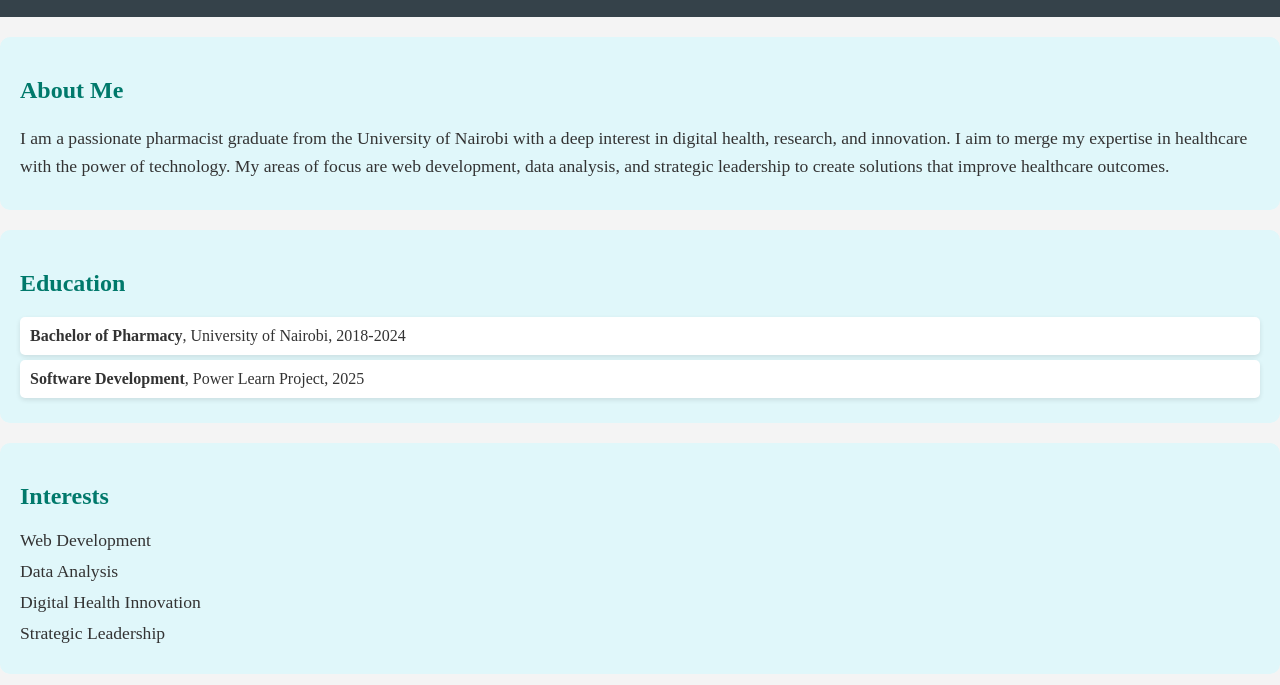
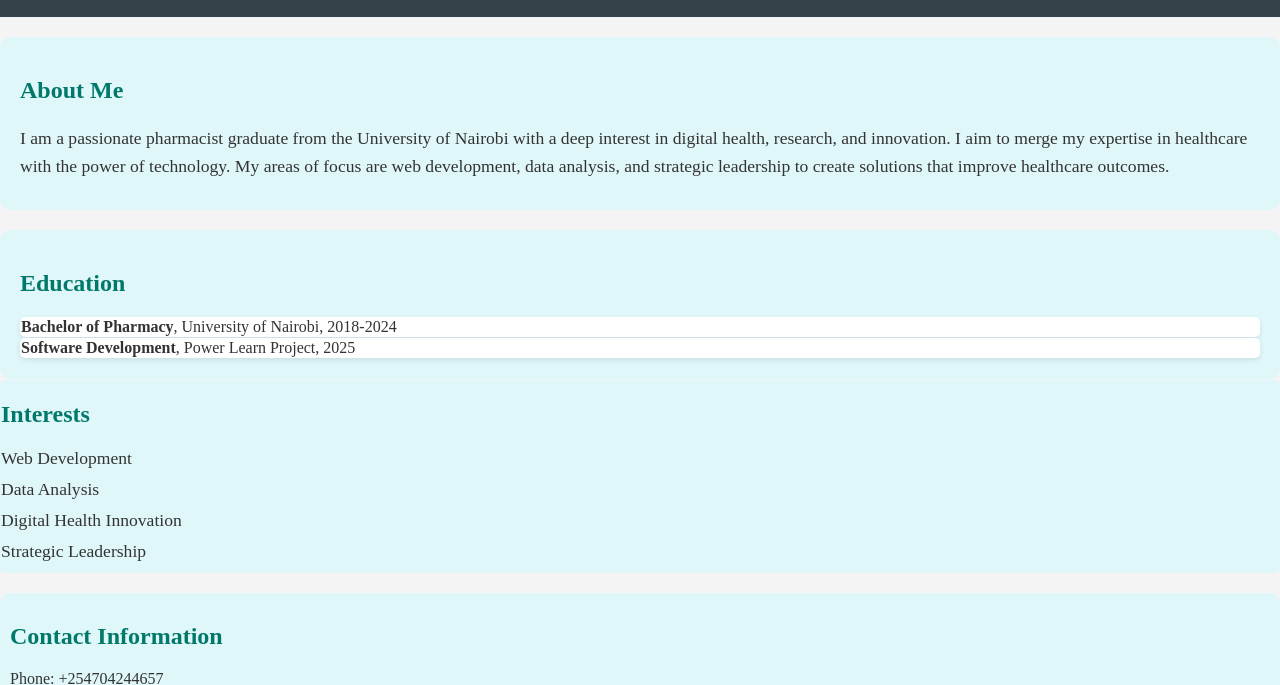
Before and after one commit to Luke-code2025/Portfolio-Hackathon, a plain HTML site: page index.html in a window 1280 px wide. Shown: the part 88-773 px from the top of the page. Drawn offline with Linux system fonts and the light colour scheme.

Commit message:
my portfolio

```diff
--- a/index.html
+++ b/index.html
@@ -28,8 +28,7 @@
             <li><strong>Software Development</strong>, Power Learn Project, 2025</li>
         </ul>
     </section>
-
-    <section id="interests">
+<section id="interests">
         <h2>Interests</h2>
         <ul>
             <li>Web Development</li>
@@ -37,13 +36,11 @@
             <li>Digital Health Innovation</li>
             <li>Strategic Leadership</li>
         </ul>
-    </section>
-
-    <section id="contact">
+    </section><section id="contact">
         <h2>Contact Information</h2>
         <p>Phone: +254704244657</p>
         <p>Location: Nairobi, Kenya</p>
-        <a href="Opiyo_Adik_CV.pdf" download="Opiyo_Adik_CV.pdf">Download My CV</a>
+        <a href="file:///C:/Users/user/Downloads/CV_OPIYO_ADIK.pdf" download="Opiyo_Adik_CV.pdf">Download My CV</a>
     </section>
 
     <footer>
--- a/styles.css
+++ b/styles.css
@@ -72,21 +72,21 @@ h5 {
 }
 #education li {
     background-color: #ffffff;
-    padding: 10px;
-    margin: 5px 0;
+    padding: 1px;
+    margin: 1px 0;
     border-radius: 5px;
     box-shadow: 0 2px 5px rgba(0, 0, 0, 0.1);
 }
 #education li h3 {
-    margin: 0;
+    margin: 10px 0;
     font-size: 1.2em;
     color: #00796b;
 }
 #interests {
     background-color: #e0f7fa;
-    padding: 20px;
-    border-radius: 10px;
-    margin-top: 20px;
+    padding: 1px;
+    border-radius: 5px;
+    margin-top: 1px;
 }
 #interests h2 {
     color: #00796b;
@@ -101,7 +101,7 @@ h5 {
 }
 #contact {
     background-color: #e0f7fa;
-    padding: 20px;
+    padding: 10px;
     border-radius: 10px;
     margin-top: 20px;
 }
```
